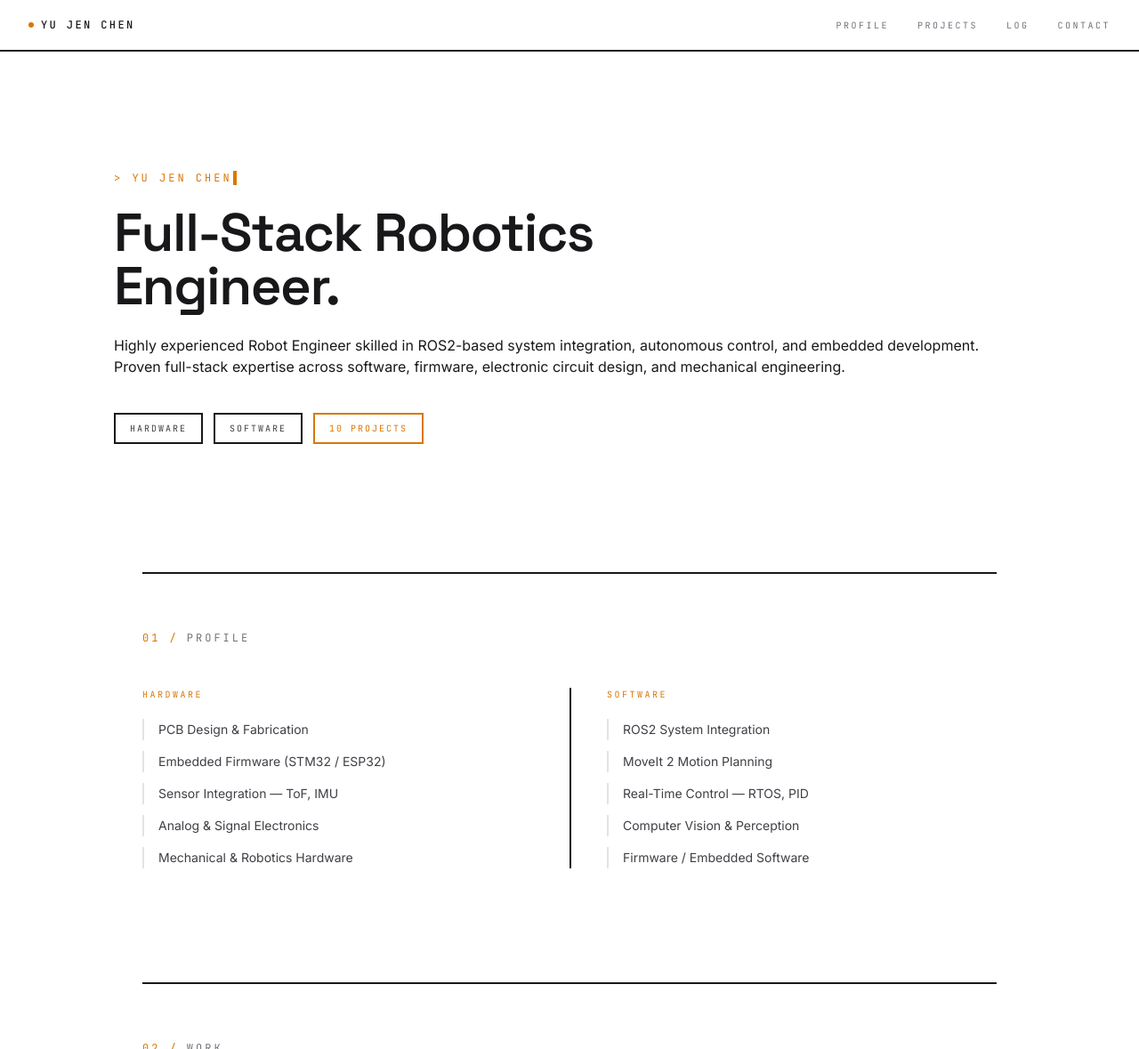
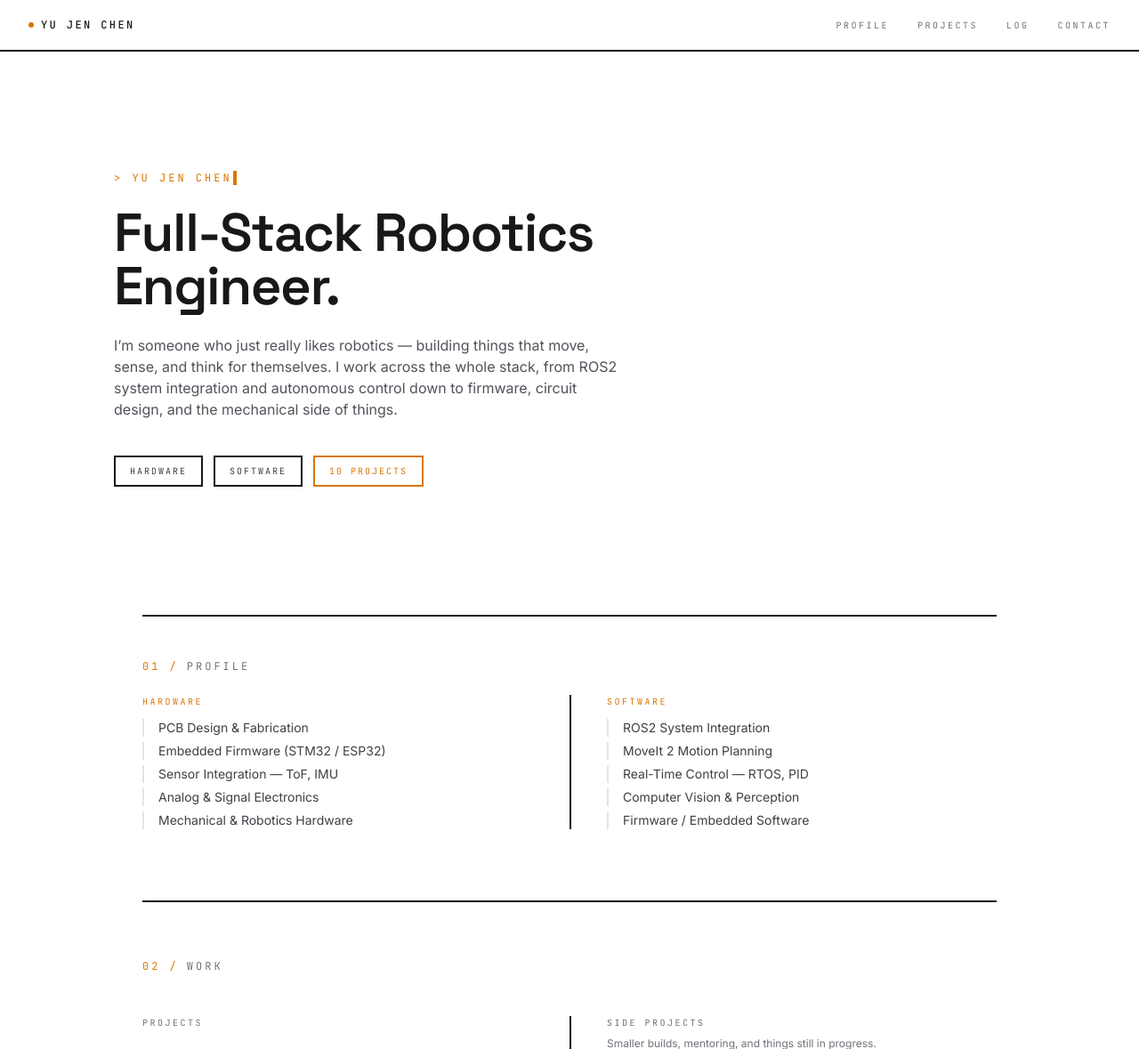
Before and after one commit to CJxrobot/cjXrobot.github.io, a Jekyll site: the page built from index.md, in a window 1280 px wide and 1400 px high, cut to the strip 0-1179 px from the top of the window. Shown: the whole strip at 89% size. Built offline with Jekyll 4.4.1, drawn with Linux system fonts in a browser that asks for light colours.

Commit message:
Shrink two card images, tighten Profile spacing, soften bio tone
- Added an optional image_scale front matter field (percent) to the
  shared card include. Self-balancing Robot and Fire Extinguisher
  Robot now set image_scale: 75 (25% smaller), rendered letterboxed
  on a light background with object-contain instead of the usual
  full-bleed object-cover; every other card is unaffected.
- Profile section was too tall: tightened section/heading margins and
  list spacing (mb-32 -> mb-20, mb-12 -> mb-6, space-y-3 -> space-y-1.5,
  dropped the extra py-0.5 per row).
- Rewrote the bio in index.md from resume-style ("Highly experienced
  Robot Engineer... Proven full-stack expertise...") to a more direct,
  first-person line about liking robotics and working across the full
  stack — less "professional bio," more how the author actually wants
  to be read.
- While touching that block: the hero wrapped the bio in a <p>, but
  kramdown already wraps rendered markdown content in its own <p>,
  producing invalid nested paragraphs. Changed the wrapper to a <div>.

Rebuilt assets/css/tailwind.css (bg-zinc-50 was newly used and needed
adding), verified with a local jekyll build + Playwright click-test.

Co-Authored-By: Claude Sonnet 5 <noreply@anthropic.com>
Claude-Session: https://claude.ai/code/session_017zDNwKog3b6SCcJf8Sezzf

```diff
--- a/_includes/project-card.html
+++ b/_includes/project-card.html
@@ -1,6 +1,10 @@
 <a href="{{ include.project.url | relative_url }}" class="project-card group block border-2 border-zinc-900 hover:border-accent transition-colors">
-    <div class="overflow-hidden aspect-[4/3] border-b-2 border-zinc-900">
+    <div class="overflow-hidden aspect-[4/3] border-b-2 border-zinc-900{% if include.project.image_scale %} bg-zinc-50 flex items-center justify-center{% endif %}">
+        {% if include.project.image_scale %}
+        <img src="{{ include.project.image }}" alt="{{ include.project.title }}" class="object-contain transition-transform duration-700 group-hover:scale-105" style="width: {{ include.project.image_scale }}%; height: {{ include.project.image_scale }}%;">
+        {% else %}
         <img src="{{ include.project.image }}" alt="{{ include.project.title }}" class="w-full h-full object-cover transition-transform duration-700 group-hover:scale-105">
+        {% endif %}
     </div>
     <div class="p-5">
         <div class="flex justify-between items-start gap-3 mb-1">
--- a/_layouts/home.html
+++ b/_layouts/home.html
@@ -9,9 +9,9 @@ layout: default
         <h1 class="font-display font-semibold text-4xl md:text-6xl text-zinc-900 tracking-tight leading-[1.08] max-w-3xl">
             {{ site.tagline }}.
         </h1>
-        <p class="font-sans text-zinc-600 leading-relaxed text-sm md:text-base max-w-xl mt-6">
+        <div class="font-sans text-zinc-600 leading-relaxed text-sm md:text-base max-w-xl mt-6">
             {{ content }}
-        </p>
+        </div>
         <div class="flex flex-wrap gap-3 mt-10">
             <a href="{{ '/#hardware-skills' | relative_url }}" class="font-mono text-[10px] uppercase tracking-[0.2em] border-2 border-zinc-900 text-zinc-700 px-4 py-2 hover:bg-zinc-900 hover:text-white transition">Hardware</a>
             <a href="{{ '/#software-skills' | relative_url }}" class="font-mono text-[10px] uppercase tracking-[0.2em] border-2 border-zinc-900 text-zinc-700 px-4 py-2 hover:bg-zinc-900 hover:text-white transition">Software</a>
@@ -24,22 +24,22 @@ layout: default
 
 <main class="container mx-auto px-6 md:px-8 pb-32 max-w-5xl">
 
-    <section id="profile" class="mb-32 scroll-mt-24 pt-16 border-t-2 border-zinc-900">
-        <h2 class="section-index font-mono text-xs uppercase tracking-[0.25em] text-zinc-500 mb-12" data-index="01 /">Profile</h2>
-        <div class="grid md:grid-cols-2 gap-12 md:gap-0 md:divide-x-2 md:divide-zinc-900">
+    <section id="profile" class="mb-20 scroll-mt-24 pt-12 border-t-2 border-zinc-900">
+        <h2 class="section-index font-mono text-xs uppercase tracking-[0.25em] text-zinc-500 mb-6" data-index="01 /">Profile</h2>
+        <div class="grid md:grid-cols-2 gap-6 md:gap-0 md:divide-x-2 md:divide-zinc-900">
             <div id="hardware-skills" class="scroll-mt-24 md:pr-10">
-                <h3 class="font-mono text-[10px] uppercase tracking-[0.25em] text-accent mb-5">Hardware</h3>
-                <ul class="space-y-3">
+                <h3 class="font-mono text-[10px] uppercase tracking-[0.25em] text-accent mb-3">Hardware</h3>
+                <ul class="space-y-1.5">
                     {% for skill in site.hardware_skills %}
-                    <li class="text-sm text-zinc-700 font-light border-l-2 border-zinc-200 pl-4 py-0.5">{{ skill }}</li>
+                    <li class="text-sm text-zinc-700 font-light border-l-2 border-zinc-200 pl-4">{{ skill }}</li>
                     {% endfor %}
                 </ul>
             </div>
             <div id="software-skills" class="scroll-mt-24 md:pl-10">
-                <h3 class="font-mono text-[10px] uppercase tracking-[0.25em] text-accent mb-5">Software</h3>
-                <ul class="space-y-3">
+                <h3 class="font-mono text-[10px] uppercase tracking-[0.25em] text-accent mb-3">Software</h3>
+                <ul class="space-y-1.5">
                     {% for skill in site.software_skills %}
-                    <li class="text-sm text-zinc-700 font-light border-l-2 border-zinc-200 pl-4 py-0.5">{{ skill }}</li>
+                    <li class="text-sm text-zinc-700 font-light border-l-2 border-zinc-200 pl-4">{{ skill }}</li>
                     {% endfor %}
                 </ul>
             </div>
--- a/index.md
+++ b/index.md
@@ -2,4 +2,4 @@
 layout: home
 title: null
 ---
-Highly experienced Robot Engineer skilled in ROS2-based system integration, autonomous control, and embedded development. Proven full-stack expertise across software, firmware, electronic circuit design, and mechanical engineering.
+I'm someone who just really likes robotics — building things that move, sense, and think for themselves. I work across the whole stack, from ROS2 system integration and autonomous control down to firmware, circuit design, and the mechanical side of things.
```
Also changed, not shown: _projects/fire-extinguisher-robot.md (+1 -0 lines), _projects/self-balancing-robot.md (+1 -0 lines), assets/css/tailwind.css.
